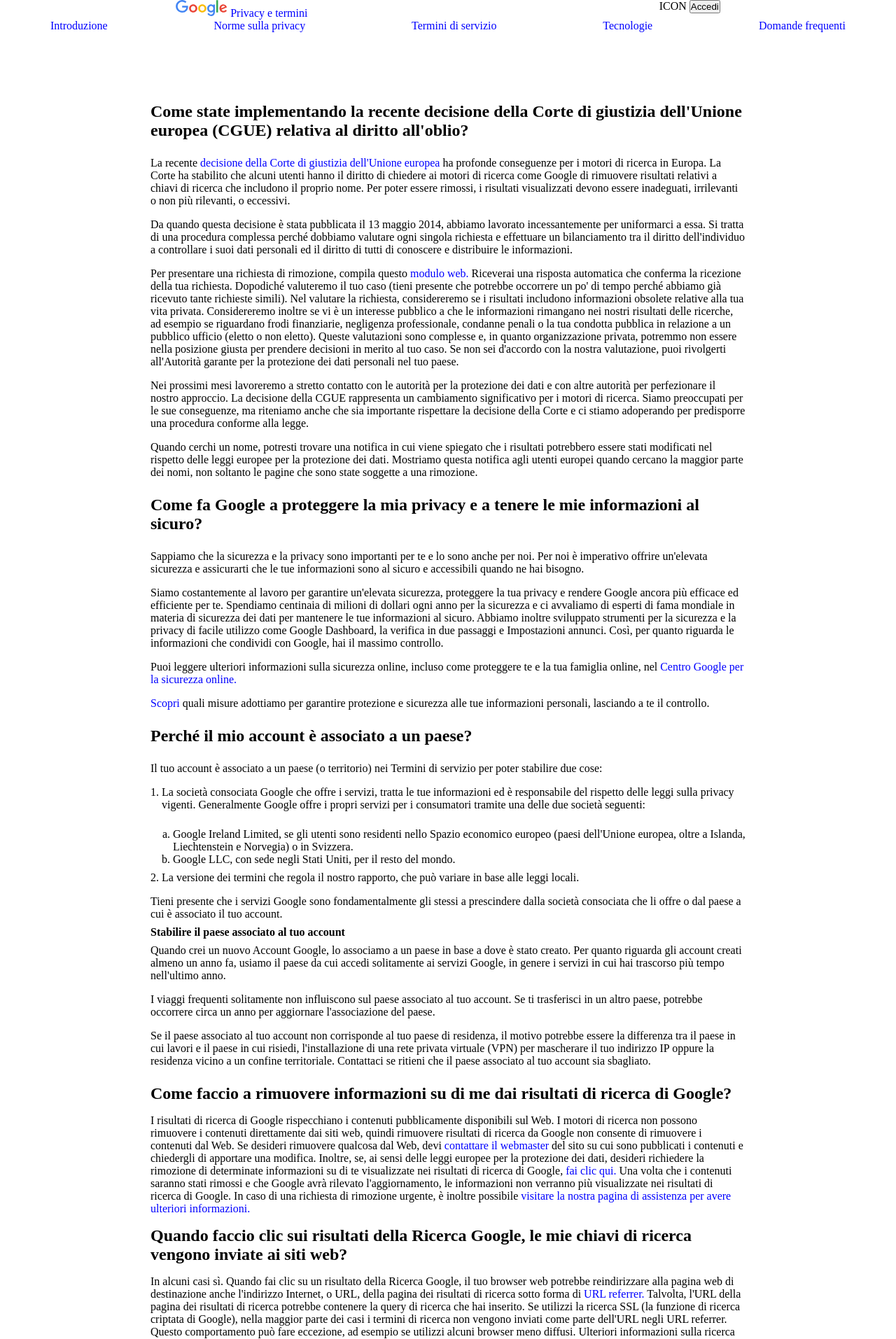
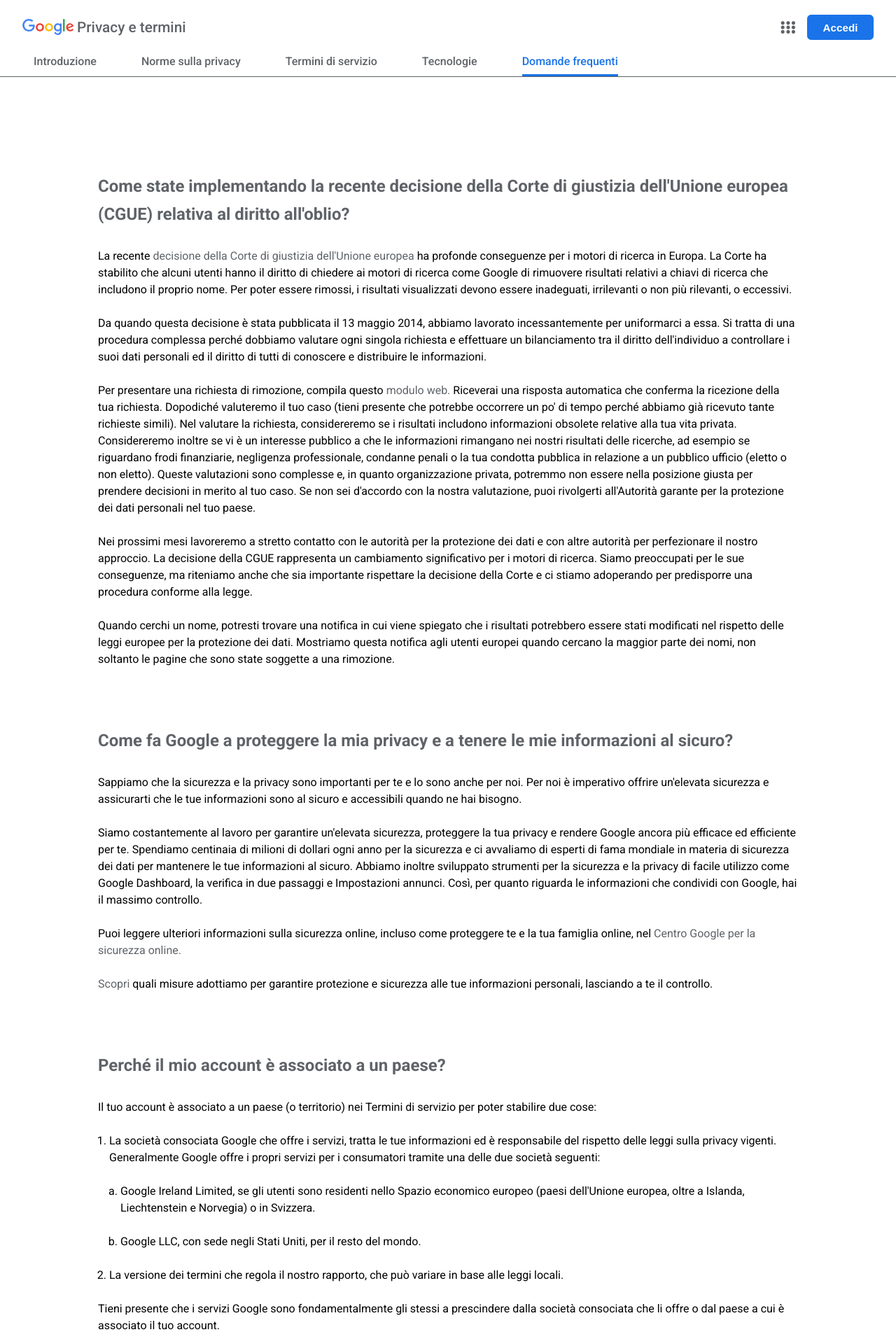
Before and after one commit to AndrianiClaudio/php-google-faq, a PHP site: page / in a window 1280 px wide. Shown: the top 1913 px of the page at 70% size. Run offline with PHP 8.4, Linux system fonts and the light colour scheme.

Commit message:
completamento header,main

```diff
--- a/index.php
+++ b/index.php
@@ -61,11 +61,13 @@ $db = [
                     <ol class='list-str-index'>
                         <li>
                             <p>
+                            Google Ireland Limited, se gli utenti sono residenti nello Spazio economico europeo (paesi dell'Unione europea, oltre a Islanda, Liechtenstein e Norvegia) o in Svizzera.
                             </p>
-                            Google Ireland Limited, se gli utenti sono residenti nello Spazio economico europeo (paesi dell'Unione europea, oltre a Islanda, Liechtenstein e Norvegia) o in Svizzera.
                         </li>
                         <li>
-                            Google LLC, con sede negli Stati Uniti, per il resto del mondo.
+                            <p>
+                                Google LLC, con sede negli Stati Uniti, per il resto del mondo.
+                            </p>
                         </li>
                     </ol>
                 </li>
@@ -98,14 +100,18 @@ $db = [
         'question' =>
             "Come faccio a rimuovere informazioni su di me dai risultati di ricerca di Google?",
         'answer' =>
-            "I risultati di ricerca di Google rispecchiano i contenuti pubblicamente disponibili sul Web&period; I motori di ricerca non possono rimuovere i contenuti direttamente dai siti web&comma; quindi rimuovere risultati di ricerca da Google non consente di rimuovere i contenuti dal Web&period; Se desideri rimuovere qualcosa dal Web&comma; devi <a href='#'>contattare il webmaster</a> del sito su cui sono pubblicati i contenuti e chiedergli di apportare una modifica&period; Inoltre&comma; se&comma; ai sensi delle leggi europee per la protezione dei dati&comma; desideri richiedere la rimozione di determinate informazioni su di te visualizzate nei risultati di ricerca di Google&comma; <a href='#'>fai clic qui&period;</a> Una volta che i contenuti saranno stati rimossi e che Google avrà rilevato l'aggiornamento&comma; le informazioni non verranno più visualizzate nei risultati di ricerca di Google&period; In caso di una richiesta di rimozione urgente&comma; è inoltre possibile <a href='#'>visitare la nostra pagina di assistenza per avere ulteriori informazioni&period;</a>"
+            "<p>
+                I risultati di ricerca di Google rispecchiano i contenuti pubblicamente disponibili sul Web&period; I motori di ricerca non possono rimuovere i contenuti direttamente dai siti web&comma; quindi rimuovere risultati di ricerca da Google non consente di rimuovere i contenuti dal Web&period; Se desideri rimuovere qualcosa dal Web&comma; devi <a href='#'>contattare il webmaster</a> del sito su cui sono pubblicati i contenuti e chiedergli di apportare una modifica&period; Inoltre&comma; se&comma; ai sensi delle leggi europee per la protezione dei dati&comma; desideri richiedere la rimozione di determinate informazioni su di te visualizzate nei risultati di ricerca di Google&comma; <a href='#'>fai clic qui&period;</a> Una volta che i contenuti saranno stati rimossi e che Google avrà rilevato l'aggiornamento&comma; le informazioni non verranno più visualizzate nei risultati di ricerca di Google&period; In caso di una richiesta di rimozione urgente&comma; è inoltre possibile <a href='#'>visitare la nostra pagina di assistenza per avere ulteriori informazioni&period;</a>
+            </p>"
     ],
     //QUESTION #5
     [
         'question' =>
             "Quando faccio clic sui risultati della Ricerca Google, le mie chiavi di ricerca vengono inviate ai siti web?",
         'answer' =>
-            "In alcuni casi sì&period; Quando fai clic su un risultato della Ricerca Google, il tuo browser web potrebbe reindirizzare alla pagina web di destinazione anche l'indirizzo Internet&comma; o URL&comma; della pagina dei risultati di ricerca sotto forma di <a href='#'>URL referrer&period;</a> Talvolta&comma; l'URL della pagina dei risultati di ricerca potrebbe contenere la query di ricerca che hai inserito&period; Se utilizzi la ricerca SSL &lpar;la funzione di ricerca criptata di Google&rpar;&comma; nella maggior parte dei casi i termini di ricerca non vengono inviati come parte dell'URL negli URL referrer&period; Questo comportamento può fare eccezione&comma; ad esempio se utilizzi alcuni browser meno diffusi&period; Ulteriori informazioni sulla ricerca SSL sono disponibili <a href='#'>qui&period;</a> Le query di ricerca o le informazioni contenute nell'URL referrer potrebbero essere disponibili mediante Google Analytics o un'API &lpar;Application Programming Interface)&period; Inoltre&comma; gli inserzionisti potrebbero ricevere informazioni relative all' esatte parole chiave che hanno determinato il clic su un annuncio&period;"
+            "<p>
+                In alcuni casi sì&period; Quando fai clic su un risultato della Ricerca Google, il tuo browser web potrebbe reindirizzare alla pagina web di destinazione anche l'indirizzo Internet&comma; o URL&comma; della pagina dei risultati di ricerca sotto forma di <a href='#'>URL referrer&period;</a> Talvolta&comma; l'URL della pagina dei risultati di ricerca potrebbe contenere la query di ricerca che hai inserito&period; Se utilizzi la ricerca SSL &lpar;la funzione di ricerca criptata di Google&rpar;&comma; nella maggior parte dei casi i termini di ricerca non vengono inviati come parte dell'URL negli URL referrer&period; Questo comportamento può fare eccezione&comma; ad esempio se utilizzi alcuni browser meno diffusi&period; Ulteriori informazioni sulla ricerca SSL sono disponibili <a href='#'>qui&period;</a> Le query di ricerca o le informazioni contenute nell'URL referrer potrebbero essere disponibili mediante Google Analytics o un'API &lpar;Application Programming Interface)&period; Inoltre&comma; gli inserzionisti potrebbero ricevere informazioni relative all' esatte parole chiave che hanno determinato il clic su un annuncio&period;
+            </p>"
     ],
 ];
 // var_dump($db);
@@ -118,6 +124,12 @@ $db = [
     <meta http-equiv="X-UA-Compatible" content="IE=edge">
     <meta name="viewport" content="width=device-width, initial-scale=1.0">
     <title>Domande frequenti - Privacy e termini - Boolean</title>
+    <!-- font-awesome -->
+    <link rel="stylesheet" href="https://cdnjs.cloudflare.com/ajax/libs/font-awesome/5.15.4/css/all.min.css" integrity="sha512-1ycn6IcaQQ40/MKBW2W4Rhis/DbILU74C1vSrLJxCq57o941Ym01SwNsOMqvEBFlcgUa6xLiPY/NS5R+E6ztJQ==" crossorigin="anonymous" referrerpolicy="no-referrer" />
+    <!-- roboto -->
+    <link rel="preconnect" href="https://fonts.googleapis.com">
+    <link rel="preconnect" href="https://fonts.gstatic.com" crossorigin>
+    <link href="https://fonts.googleapis.com/css2?family=Roboto:wght@400;500;700&display=swap" rel="stylesheet">
     <!-- link mine css -->
     <link rel="stylesheet" href="./style/style.css">
 </head>
@@ -126,11 +138,15 @@ $db = [
     <header class="header">
         <div class="header-top">
             <div class="logo-container">
-                <img src="./img/google_logo.svg" alt="Google logo">
-                <a href="#" class="underline">Privacy e termini</a>
+                <img src="./img/google_logo.svg" class='logo' alt="Google logo">
+                <a href="#" class="privacy-link">Privacy e termini</a>
             </div>
             <div class="btn-container">
-                ICON
+                <div class="collapse-icon">
+                    <i class="fas fa-ellipsis-v"></i>
+                    <i class="fas fa-ellipsis-v"></i>
+                    <i class="fas fa-ellipsis-v"></i>
+                </div>
                 <button>Accedi</button>
             </div>
         </div>
--- a/style/style.css
+++ b/style/style.css
@@ -1,12 +1,25 @@
+:root {
+    --header-height: 110px;
+    --header-top-height: 78px;
+}
+
 * {
-    margin: 0 auto;
+    margin: 0;
     padding: 0rem;
     box-sizing: border-box;
 }
-
+body {
+    font-family: 'Roboto', sans-serif;
+    font-weight: 500;
+}
 /* GENERAL */
+h2, h3 {
+    color: #5f6368;
+    padding-top:3.5rem;
+}
 h2{
     margin: 1rem auto;
+    line-height: 2.5rem;
 }
 h3 {
     font-size: 1rem;
@@ -16,10 +29,11 @@ a,
 a:active,
 a:visited{
     text-decoration: none;
-    color: blue;
+    color:  #5f6368;
 }
 p {
-    padding: .5rem 0;
+    font-weight: 400;
+    padding: .75rem 0;
 }
 /*allineamento marker a container*/
 ul {
@@ -30,30 +44,98 @@ ol {
 }
 ol.list-num-index {
     list-style: decimal;
+    font-weight: 400;
 }
 ol.list-str-index {
+    font-weight: 400;
     list-style: lower-alpha;
 }
 
 /* HEADER */
+/* flex */
+.header-top .btn-container .collapse-icon {
+    display: flex;
+    gap:.05rem;
+    font-size:1.15rem;
+    color: #5f6368;
+}
+/* fine flex */
 header.header {
     position: sticky;
-    height: 130px;
-    /* background-color: red; */
+    height: var(--header-height);
+    width: 100%;
+}
+.header-top,
+.header-top .logo-container,
+.header-top .btn-container {
+    display: flex;
+    align-items: center;
 }
 .header-top {
+    height: var(--header-top-height);
+    justify-content: space-between;
+    width: 95%;
+    margin: 0 auto;
+}
+.header-top .logo-container {
+    column-gap: .25rem;
+}
+.header-top .logo-container img.logo {
+    height: auto;
+    width: auto;
+    max-height: 2rem;
+    max-width: 5rem;
+}
+.header-top .logo-container a.privacy-link {
+    font-size: 1.3rem;
+    color: #5f6368;
+}
+.header-top .btn-container {
+    gap: 1rem;
+}
+
+.header-top .btn-container .collapse-icon:hover {
+    cursor: pointer;
+}
+.header-top .btn-container button {
+    padding: .55rem 1.35rem;
+    background-color: #1a73e8;
+    border: 1px solid #1a73e8;
+    border-radius: .35rem;
+    font-size: .95rem;
+    font-weight: bold;
+    color:white;
+}
+.header-bottom {
+    height: calc(var(--header-height) - var(--header-top-height));
+    border-bottom: 1px solid #5f6368;
+    width: 100%;
+}
+.header-bottom ul {
     display: flex;
-    justify-content: space-between;
+    padding-left: 3rem;
+    gap: 4rem;
+    height: 100%;
 }
-.header-bottom > ul {
-    display: flex;
-    gap: .5rem;
+.header-bottom ul a {
+    display: block;
+    height: 100%;
 }
-.header-bottom > ul > li.active {
-    color: blue;
+.header-bottom ul li.active a,
+.header-bottom ul li.active a:active,
+.header-bottom ul li.active a:visited{
+    color: #1a73e8;
+    border-bottom: 3px solid #1a73e8;
+}
+.header-bottom a,
+.header-bottom a:active,
+.header-bottom a:visited {
+    /* color: #5f6368; */
 }
 
 /* MAIN */
-.main > .container {
-    max-width: 850px;
+.main .container {
+    margin: 5rem auto;
+    max-width: 1000px;
+    line-height: 1.5rem;
 }
```
